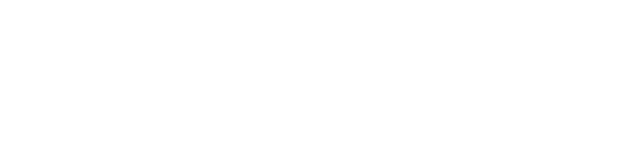
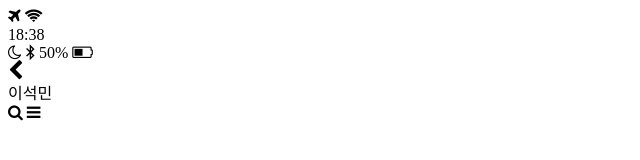
Before and after one commit to kangsubeen/kakao-clone02, a plain HTML site: page chat.html in a window 1280 px wide. Shown: the whole page, without its empty margins (0-640 px from the left). Drawn offline with Linux system fonts and the light colour scheme.

Commit message:
1-4
상단바 작업~!

```diff
--- a/chat.html
+++ b/chat.html
@@ -0,0 +1,41 @@
+<!DOCTYPE html>
+<html lang="en">
+  <head>
+    <meta charset="UTF-8" />
+    <meta name="viewport" content="width=device-width, initial-scale=1.0" />
+    <meta http-equiv="X-UA-Compatible" content="ie=edge" />
+    <link
+      rel="stylesheet"
+      href="https://stackpath.bootstrapcdn.com/font-awesome/4.7.0/css/font-awesome.min.css"
+    />
+    <title>Chat</title>
+  </head>
+  <body>
+    <header>
+      <div class="header__top">
+        <div class="header__column">
+          <i class="fa fa-plane"></i> <i class="fa fa-wifi"></i>
+        </div>
+        <div class="header__column">
+          <span class="header__time">18:38</span>
+        </div>
+        <div class="header__column">
+          <i class="fa fa-moon-o"></i> <i class="fa fa-bluetooth-b"></i>
+          <span class="header__battery">50%</span>
+          <i class="fa fa-battery-half"></i>
+        </div>
+      </div>
+      <div class="header__bottom">
+        <div class="header__column">
+          <i class="fa fa-chevron-left fa-lg"></i>
+        </div>
+        <div class="header__column">
+          <span class="header__text">이석민</span>
+        </div>
+        <div class="header__column">
+          <i class="fa fa-search"></i> <i class="fa fa-bars"></i>
+        </div>
+      </div>
+    </header>
+  </body>
+</html>
```
Also changed, not shown: chats.html (+39 -0 lines), find.html (+35 -0 lines), index.html (+11 -1 lines), more.html (+35 -0 lines), profile.html (+35 -0 lines).
